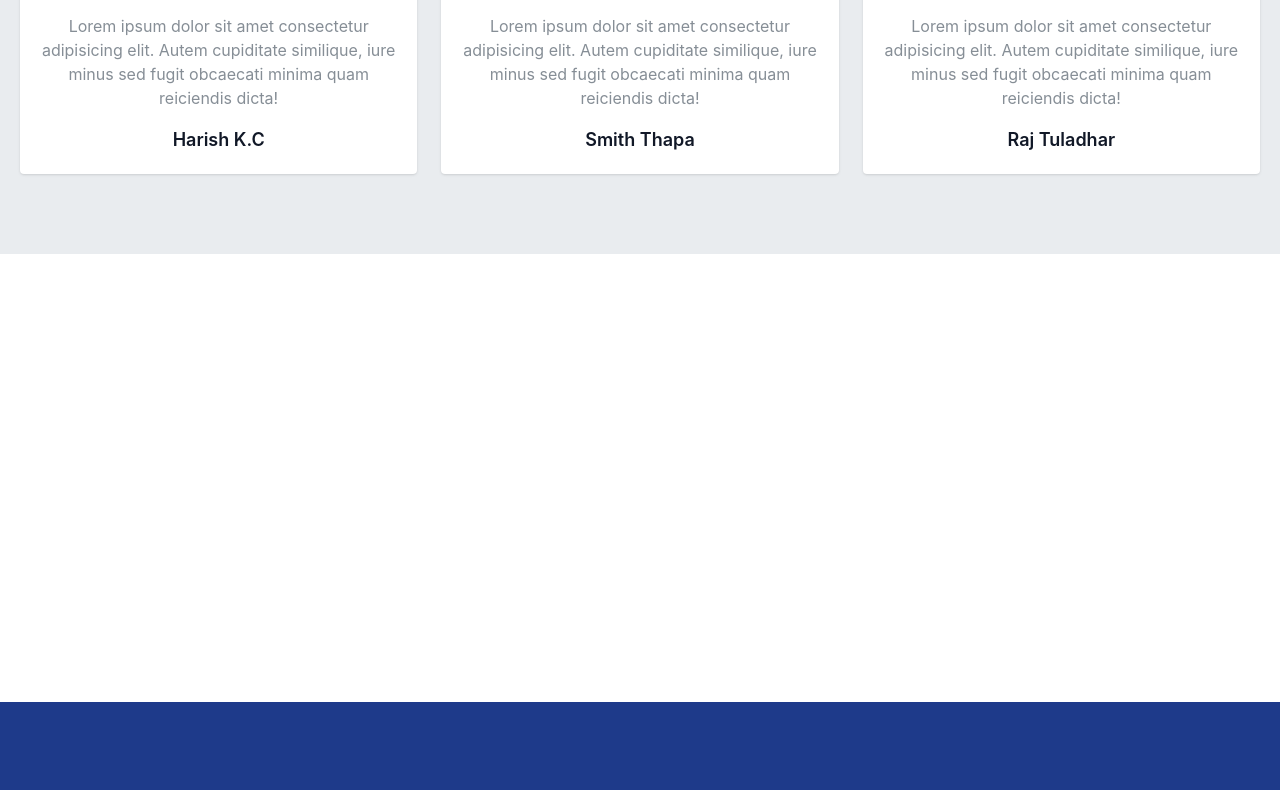
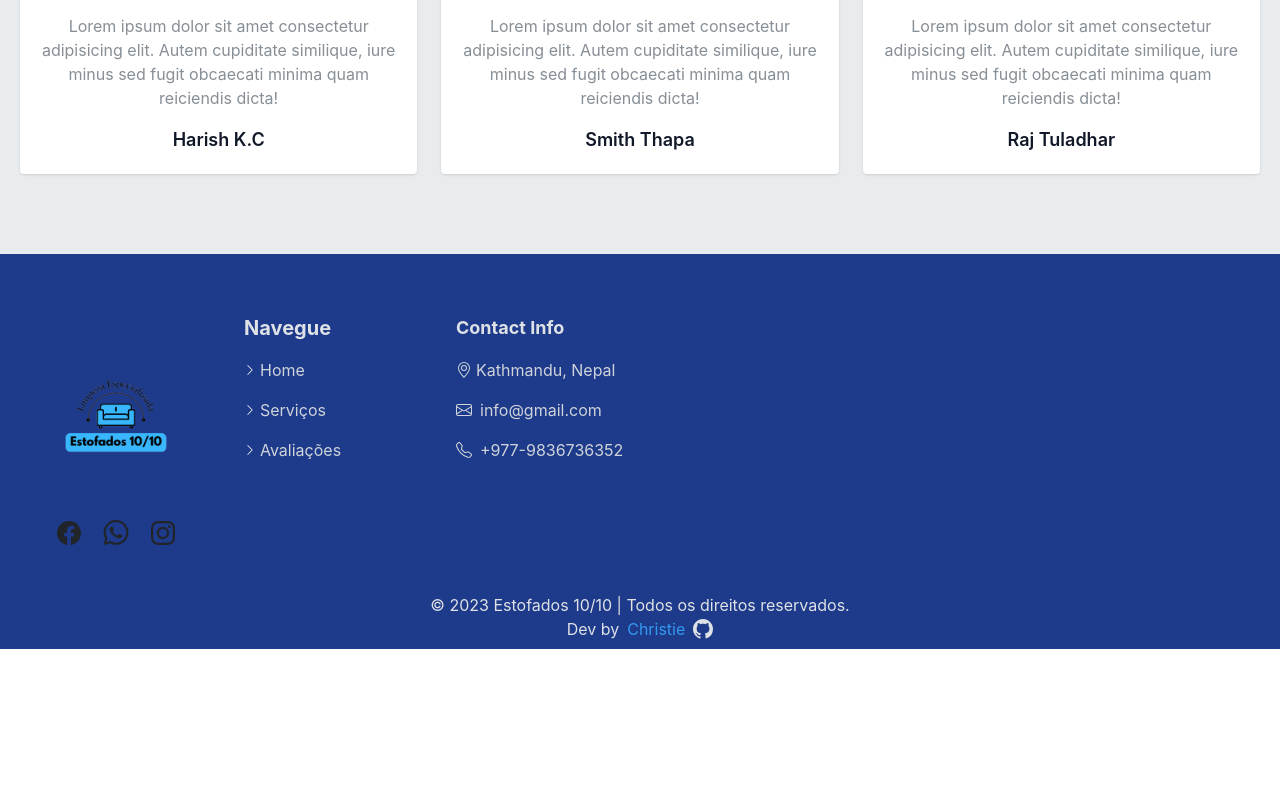
Before and after one commit to ChristieCardoso/landing-page-estofados1010-next, a Next.js app: page / in a window 1280 px wide. Shown: the part 3036-3826 px from the top of the page. After the commit the page ends 3685 px from the top, so only its background shows below. Built offline with nearby package versions, Linux system fonts and the light colour scheme.

Commit message:
edit footer

```diff
--- a/pages/components/About.js
+++ b/pages/components/About.js
@@ -43,7 +43,7 @@
                     <path d="M15 14s1 0 1-1-1-4-5-4-5 3-5 4 1 1 1 1h8Zm-7.978-1A.261.261 0 0 1 7 12.996c.001-.264.167-1.03.76-1.72C8.312 10.629 9.282 10 11 10c1.717 0 2.687.63 3.24 1.276.593.69.758 1.457.76 1.72l-.008.002a.274.274 0 0 1-.014.002H7.022ZM11 7a2 2 0 1 0 0-4 2 2 0 0 0 0 4Zm3-2a3 3 0 1 1-6 0 3 3 0 0 1 6 0ZM6.936 9.28a5.88 5.88 0 0 0-1.23-.247A7.35 7.35 0 0 0 5 9c-4 0-5 3-5 4 0 .667.333 1 1 1h4.216A2.238 2.238 0 0 1 5 13c0-1.01.377-2.042 1.09-2.904.243-.294.526-.569.846-.816ZM4.92 10A5.493 5.493 0 0 0 4 13H1c0-.26.164-1.03.76-1.724.545-.636 1.492-1.256 3.16-1.275ZM1.5 5.5a3 3 0 1 1 6 0 3 3 0 0 1-6 0Zm3-2a2 2 0 1 0 0 4 2 2 0 0 0 0-4Z" />
                   </svg>
                 </span>
-                <span className="text-3xl text-blue-700 mr-3">+50</span>
+                <span className="text-3xl text-blue-700 mr-2">+50</span>
                 <span>Clientes Satisfeitos</span>
               </li>
             </ul>
--- a/pages/components/Footer.js
+++ b/pages/components/Footer.js
@@ -1,17 +1,20 @@
 /* eslint-disable @next/next/no-img-element */
-
+import Image from 'next/image';
+import Logo from '../../public/logo.png'
 export default function Footer() {
   return (
-    <section className="flex flex-col h-screen lg:justify-end font-poppins ">
-      <div className="w-full bg-blue-900 pt-11 dark:bg-gray-900 ">
-        <div className="justify-center flex-1 max-w-6xl px-4 py-4 mx-auto lg:py-0">
+    <section className="flex flex-col lg:justify-between font-poppins ">
+      <div className="w-full bg-blue-900 pt-5 dark:bg-gray-900 ">
+        <div className="flex-1 px-4 py-4 lg:py-0">
           <div className="flex flex-wrap py-10 -mx-3">
-            <div className="w-full px-4 mb-11 md:w-1/2 lg:w-4/12 lg:mb-0">
-              <a href="#" className="inline-block mb-4 text-xl font-bold text-gray-200 dark:text-gray-400">About
-                Company</a>
-              <p className="text-base font-normal leading-6 text-gray-300 lg:w-64 dark:text-gray-400">
-                Lorem ipsum dor amet Lorem ipsum dor amet Lorem ipsum dor amet Lorem ipsum dor amet</p>
-              <div className="flex justify-start mt-4 ">
+            <div className="px-3 flex-col">
+              <Image
+                width={200}
+                height={200}
+                src={Logo}
+                alt="Logo Estofados 10/10"
+              />
+              <div className="flex  justify-center items-center">
                 <a className="inline-block mr-5 text-gray-800 hover:text-blue-700 dark:text-gray-400 dark:hover:text-blue-400"
                   href="#">
                   <svg xmlns="http://www.w3.org/2000/svg" width="16" height="16" fill="currentColor" className="w-6 h-6 bi bi-facebook " viewBox="0 0 16 16">
@@ -35,7 +38,7 @@
               </div>
             </div>
             <div className="w-full px-4 md:w-1/4 lg:w-2/12 mb-11 lg:mb-0">
-              <h2 className="mb-4 text-xl font-bold text-gray-200 dark:text-gray-400">Services </h2>
+              <h2 className="mb-4 text-xl font-bold text-gray-200 dark:text-gray-400">Navegue </h2>
               <ul>
                 <li className="flex items-center mb-4 ">
                   <svg xmlns="http://www.w3.org/2000/svg" width="16" height="16" fill="currentColor" className="w-3 h-3 mr-1 text-white dark:text-gray-400 bi bi-chevron-right" viewBox="0 0 16 16">
@@ -47,14 +50,13 @@
                   <svg xmlns="http://www.w3.org/2000/svg" width="16" height="16" fill="currentColor" className="w-3 h-3 mr-1 text-white dark:text-gray-400 bi bi-chevron-right" viewBox="0 0 16 16">
                     <path fillRule="evenodd" d="M4.646 1.646a.5.5 0 0 1 .708 0l6 6a.5.5 0 0 1 0 .708l-6 6a.5.5 0 0 1-.708-.708L10.293 8 4.646 2.354a.5.5 0 0 1 0-.708z"></path>
                   </svg>
-                  <a href="#" className="inline-block text-base font-normal text-gray-300 dark:text-gray-400">About
-                    Us</a>
+                  <a href="#" className="inline-block text-base font-normal text-gray-300 dark:text-gray-400">Serviços</a>
                 </li>
                 <li className="flex items-center mb-4 ">
                   <svg xmlns="http://www.w3.org/2000/svg" width="16" height="16" fill="currentColor" className="w-3 h-3 mr-1 text-white dark:text-gray-400 bi bi-chevron-right" viewBox="0 0 16 16">
                     <path fillRule="evenodd" d="M4.646 1.646a.5.5 0 0 1 .708 0l6 6a.5.5 0 0 1 0 .708l-6 6a.5.5 0 0 1-.708-.708L10.293 8 4.646 2.354a.5.5 0 0 1 0-.708z"></path>
                   </svg>
-                  <a href="#" className="inline-block text-base font-normal text-gray-300 dark:text-gray-400">Services</a>
+                  <a href="#" className="inline-block text-base font-normal text-gray-300 dark:text-gray-400">Avaliações</a>
                 </li>
               </ul>
             </div>
@@ -83,9 +85,18 @@
             </div>
           </div>
         </div>
-        <div className="py-5 text-center text-gray-200 bg-blue-800 dark:bg-gray-800 dark:text-gray-400">
-          <span>© Copyright 2022 . All Rights Reserved</span>
+        <div className=" py-2 text-center text-gray-200 dark:bg-gray-800">
+          <span>© 2023 Estofados 10/10 | Todos os direitos reservados.</span>
+          <p className='flex justify-center gap-2 items-center'>Dev by{" "}<a
+            href="https://github.com/ChristieCardoso"
+            rel="noreferrer"
+            target="_blank" className='text-blue-400'
+          >Christie</a>
+            <svg xmlns="http://www.w3.org/2000/svg" width="20" height="20" fill="currentColor" className="bi bi-github" viewBox="0 0 16 16" >
+              <path d="M8 0C3.58 0 0 3.58 0 8c0 3.54 2.29 6.53 5.47 7.59.4.07.55-.17.55-.38 0-.19-.01-.82-.01-1.49-2.01.37-2.53-.49-2.69-.94-.09-.23-.48-.94-.82-1.13-.28-.15-.68-.52-.01-.53.63-.01 1.08.58 1.23.82.72 1.21 1.87.87 2.33.66.07-.52.28-.87.51-1.07-1.78-.2-3.64-.89-3.64-3.95 0-.87.31-1.59.82-2.15-.08-.2-.36-1.02.08-2.12 0 0 .67-.21 2.2.82.64-.18 1.32-.27 2-.27.68 0 1.36.09 2 .27 1.53-1.04 2.2-.82 2.2-.82.44 1.1.16 1.92.08 2.12.51.56.82 1.27.82 2.15 0 3.07-1.87 3.75-3.65 3.95.29.25.54.73.54 1.48 0 1.07-.01 1.93-.01 2.2 0 .21.15.46.55.38A8.012 8.012 0 0 0 16 8c0-4.42-3.58-8-8-8z" />
+            </svg></p>
         </div>
+
       </div></section>
   );
 }
```
